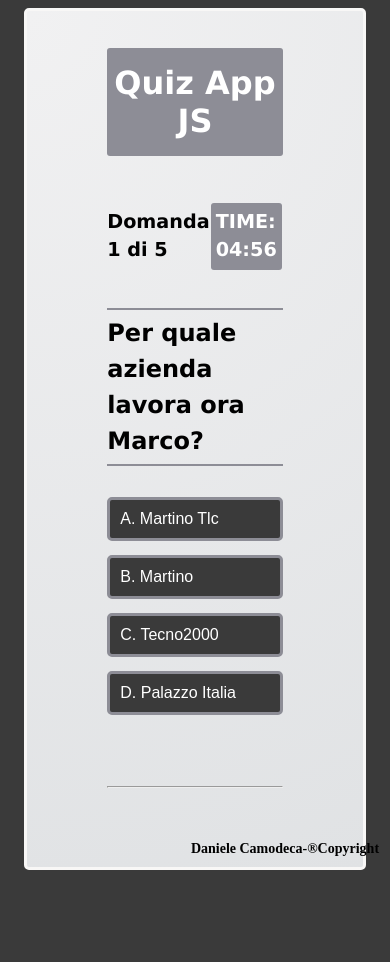
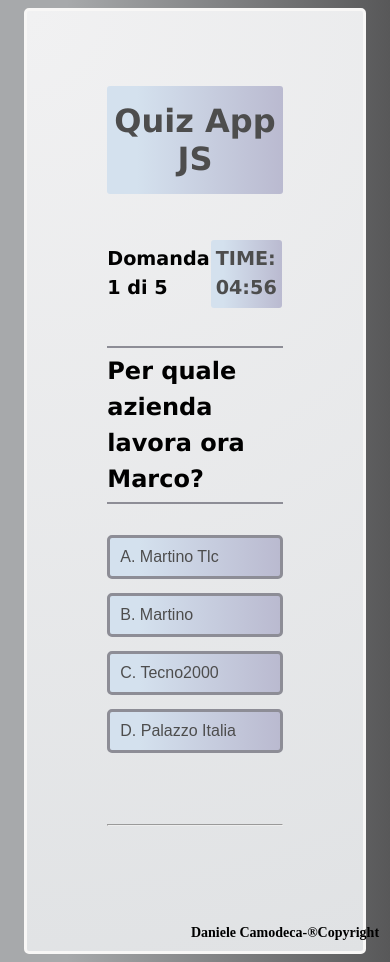
Before and after one commit to Magiko87/QuizApp, a plain HTML site: page index.html in a window 390 px wide. Shown: the top 962 px of the page. Before the commit the page ends 878 px from the top, so only its background shows below. Drawn offline with Linux system fonts and the light colour scheme.

Commit message:
update color

```diff
--- a/Assest/Css/style.css
+++ b/Assest/Css/style.css
@@ -1,6 +1,7 @@
  body{
     font-family:Verdana, Geneva, Tahoma, sans-serif;
-    background-color: rgb(58, 58, 58);
+    background: rgb(167,169,171);
+    background: linear-gradient(90deg, rgba(167,169,171,1) 17%, rgba(88,88,89,1) 100%);
 
  }
  img{
@@ -32,10 +33,10 @@
 
  }
  .quiz-box h1 {
-    background-color: rgb(141, 141, 150);
+    background: linear-gradient(90deg, rgba(212,225,238,1) 17%, rgba(186,186,208,1) 100%);
     font-size: 2rem;
     text-align: center;
-    color: rgb(255, 255, 255);
+    color: rgb(77, 77, 77);
     padding: 1rem 0;
     width: 100%;
     margin-bottom: 2rem;
@@ -57,10 +58,10 @@
  .quiz-header #count-down {
     font-size: 1.2rem;
     font-weight: 700;
-    background-color: rgb(141, 141, 150);
+    background: linear-gradient(90deg, rgba(212,225,238,1) 17%, rgba(186,186,208,1) 100%);
     padding: 5px;
     margin: 1px;
-    color: white;
+    color: rgb(77, 77, 77);
     border-radius: 3px;
  }
 .quiz-box #question {
@@ -78,10 +79,10 @@
 }
 .btn {
     text-align: left;
-    background-color: rgb(58, 58, 58);
+    background: linear-gradient(90deg, rgba(212,225,238,1) 17%, rgba(186,186,208,1) 100%);
     width: 100%;
     font-size: 1rem;
-    color: rgb(255, 255, 255);
+    color: rgb(77, 77, 77);
     border:3px solid rgb(141, 141, 150);
     border-radius: 5px;
     margin: 7px 0;
@@ -91,12 +92,13 @@
 }
 .btn:hover {
     cursor: pointer;
-    background-color: rgb(141, 141, 150);
-    color: white;
+    background: rgb(108, 108, 110);
+    color: black;
 
 }
 .btn:active {
-    background-color: rgb(209, 208, 208);
+    background: rgb(65, 65, 65);
+    color: white;
 }
 #score {
     color: black;
@@ -138,6 +140,12 @@ footer{
     }
     .quiz-box {
         position: relative; /* Aggiungi posizione relativa alla .quiz-box */
+        display: flex; /* Aggiungi display flex */
+        flex-direction: column; /* Imposta direzione dei figli in colonna */
+        justify-content: center; /* Centra verticalmente i figli */
+        align-items: center; /* Centra orizzontalmente i figli */
+        height: 100vh; /* Altezza della quiz-box al 100% della viewport */
+      }
       }
 
     footer {
```
